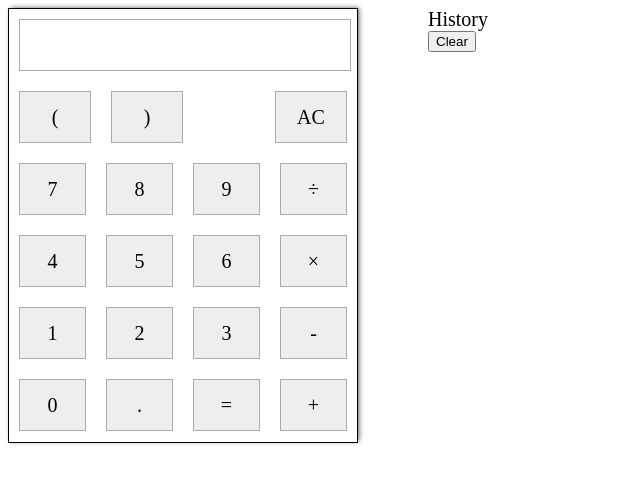
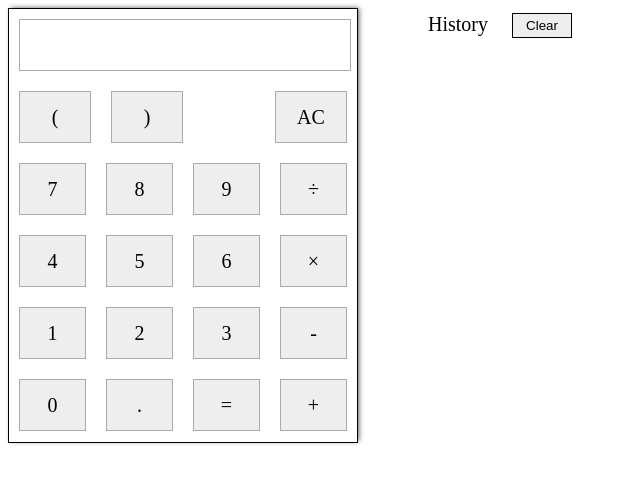
Before and after one commit to LeoStarzz/Andersen-JS, a plain HTML site: page lecture4/index.html in a window 1280 px wide. Shown: the whole page, without its empty margins (0-640 px from the left). Drawn offline with Linux system fonts and the light colour scheme.

Commit message:
Update lecture4/style.css

```diff
--- a/lecture4/style.css
+++ b/lecture4/style.css
@@ -4,9 +4,9 @@
 	border: 1px solid;
 	box-sizing: border-box;
 	margin-right: 70px;
-	-webkit-box-shadow: 2px -1px 5px -1px rgba(99,89,99,1);
-  -moz-box-shadow: 2px -1px 5px -1px rgba(99,89,99,1);
-  box-shadow: 2px -1px 5px -1px rgba(99,89,99,1);
+	-webkit-box-shadow: 2px -1px 5px -1px rgba(99, 89, 99, 1);
+	-moz-box-shadow: 2px -1px 5px -1px rgba(99, 89, 99, 1);
+	box-shadow: 2px -1px 5px -1px rgba(99, 89, 99, 1);
 }
 
 .button {
@@ -49,16 +49,31 @@
 	justify-content: flex-start;
 }
 
-h5 {
-	margin-top: 0;
-  margin-bottom: 15px;
-	font-size: 25px;
-}
-
 .history {
 	font-size: 20px;
+	margin-top: 5px;
+	display: inline-block;
 }
 
 .container {
 	display: flex;
 }
+
+button {
+	display: inline-block;
+	vertical-align: top;
+	margin-left: 20px;
+	margin-top: 5px;
+	width: 60px;
+	height: 25px;
+	border: 1px solid;
+	background-color: #eee;
+}
+
+button:hover {
+	cursor: pointer;
+}
+
+button:focus {
+	outline: none;
+}
```
